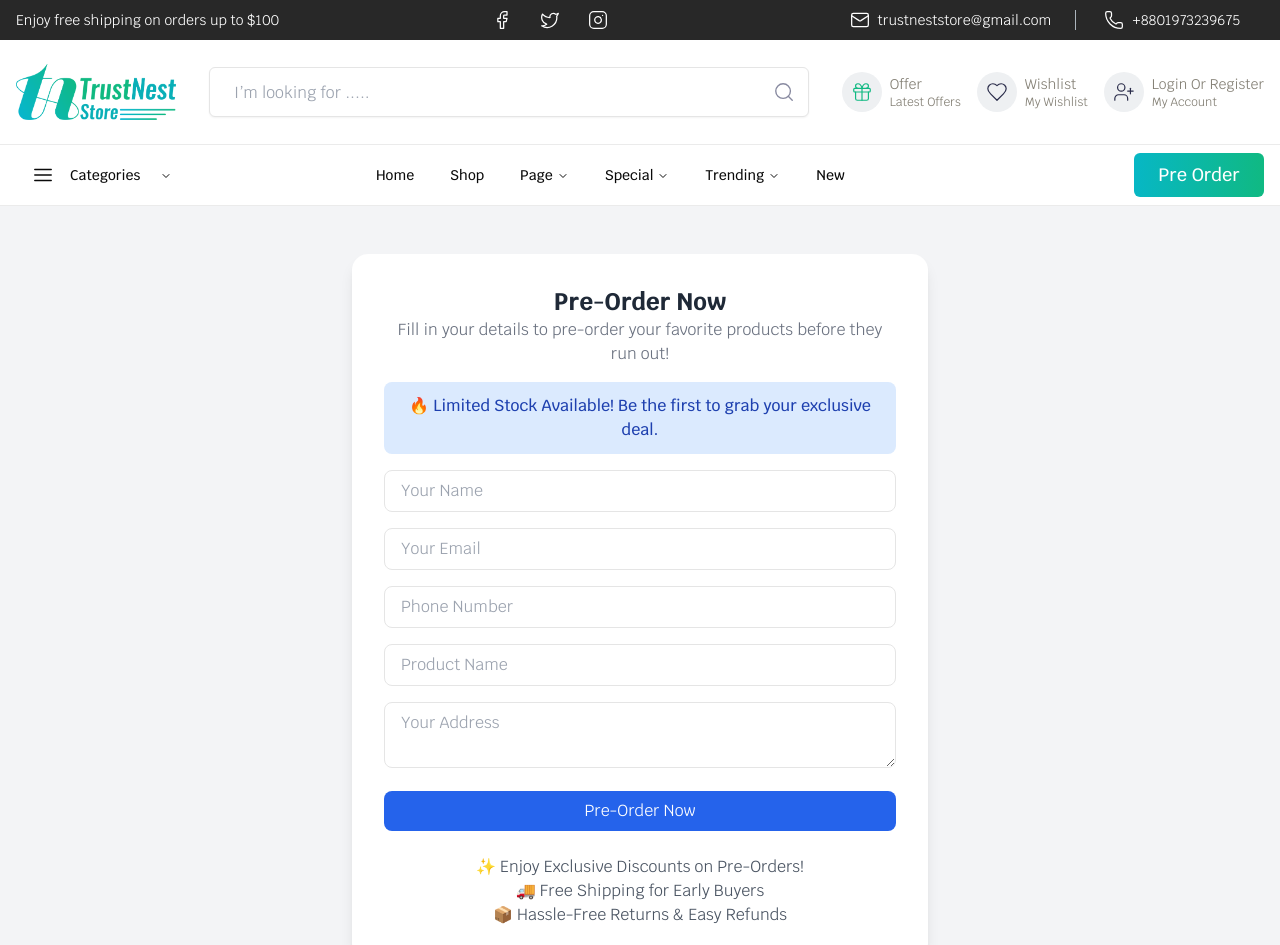
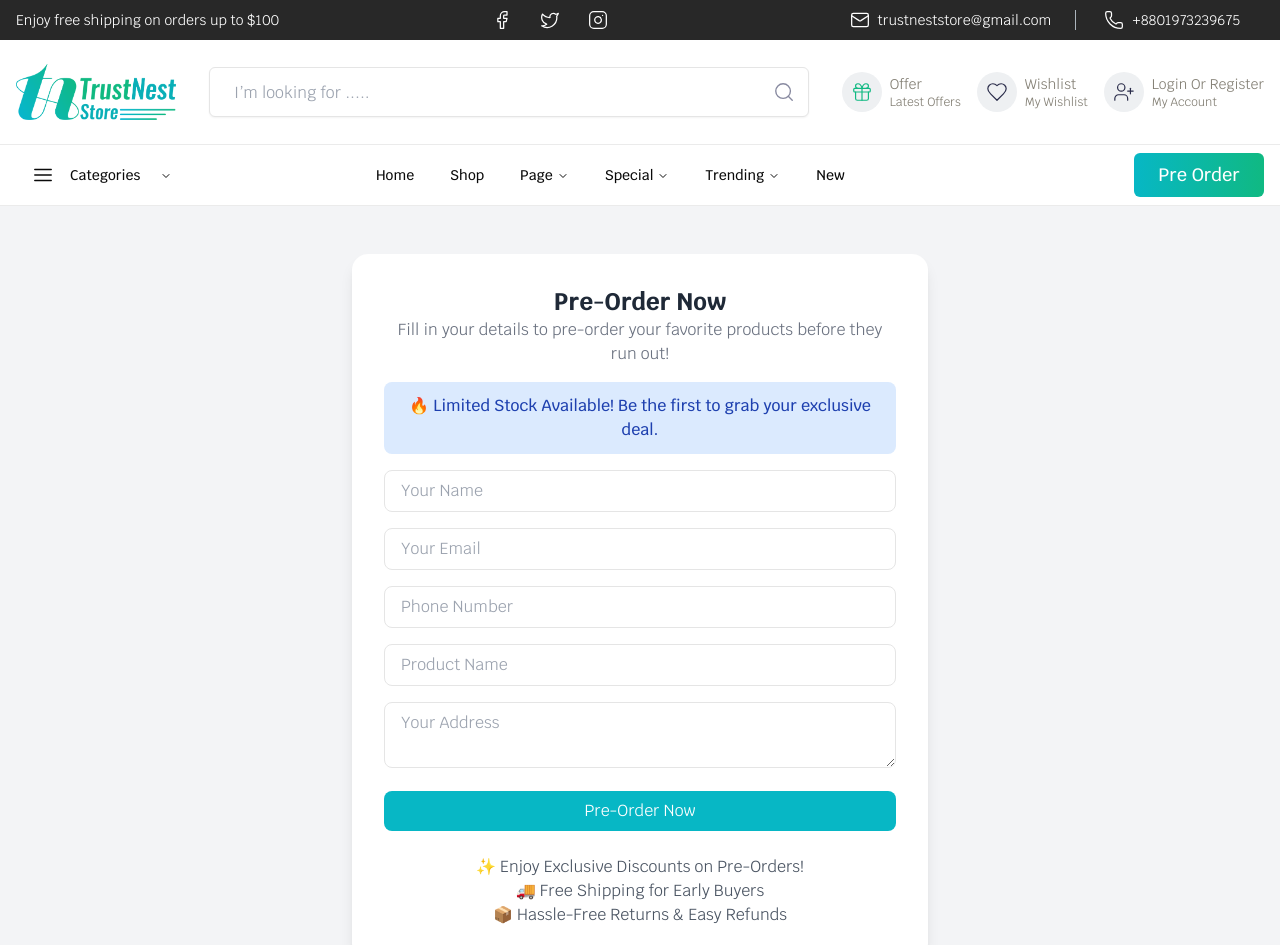
Before and after one commit to Adityo-dev/offcarry, a Next.js app: page /pre-order in a window 1280 px wide. Shown: the top 945 px of the page. Built offline with nearby package versions, Linux system fonts and the light colour scheme.

Commit message:
logo problem silve

```diff
--- a/src/app/pre-order/page.js
+++ b/src/app/pre-order/page.js
@@ -47,7 +47,7 @@ export default function PreOrder() {
 
           <button
             type="submit"
-            className="w-full bg-blue-600 text-white py-2 rounded-lg hover:bg-blue-700 transition"
+            className="w-full bg-primary text-white py-2 rounded-lg hover:bg-secondary transition"
           >
             Pre-Order Now
           </button>
--- a/src/app/shop/page.js
+++ b/src/app/shop/page.js
@@ -287,7 +287,7 @@ const products = [
 export default async function ShopPage() {
   return (
     <main className="space-y-6 pt-16 xl:pt-0">
-      <SectionHeader title={"TrustNest Shop"} linkName={"shop"} />
+      <SectionHeader title={"Off Carry Shop"} linkName={"shop"} />
       <DynamicProductDisplay products={products} />
     </main>
   );
--- a/src/components/shared/navigationBar/CenterNavigationBar.js
+++ b/src/components/shared/navigationBar/CenterNavigationBar.js
@@ -35,7 +35,7 @@ function CenterNavigationBar() {
   };
 
   return (
-    <section className="fixed xl:relative z-50 shadow-lg xl:shadow-none w-full h-16 xl:h-auto bg-[#152327] xl:bg-white flex items-center">
+    <section className="fixed xl:relative z-50 shadow-lg xl:shadow-none w-full h-14 xl:h-auto bg-[#152327] xl:bg-white flex items-center">
       <div className="container w-full mx-auto px-4 flex items-center justify-between">
         {/* Justify Menu Icon section */}
         <div className="text-white xl:hidden">
@@ -48,7 +48,7 @@ function CenterNavigationBar() {
             width={160}
             height={160}
             alt="TrustNest Store Logo"
-            className="w-28 xl:w-[160px]"
+            className="w-24 xl:w-[160px]"
           />
         </Link>
 
```
Also changed, not shown: public/images/brand2.png (added).
